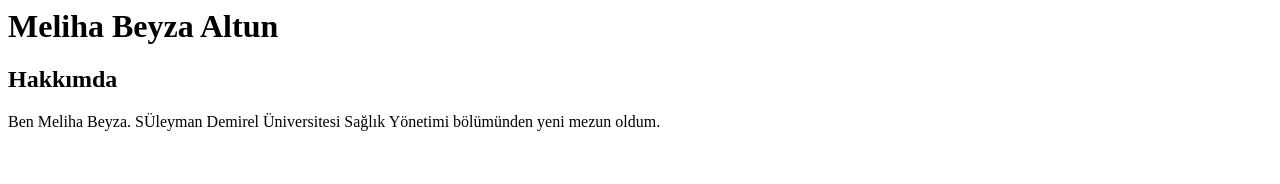
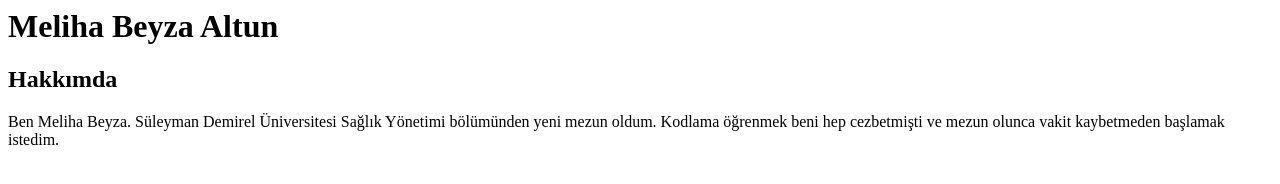
Before and after one commit to melihabeyzaltun/hakkimda-odev, a plain HTML site: page index.html in a window 1280 px wide. Drawn offline with Linux system fonts and the light colour scheme.

Commit message:
hakkımda ekleme yapıldı

```diff
--- a/index.html
+++ b/index.html
@@ -1,4 +1,4 @@
 <h1>Meliha Beyza Altun</h1>
 <!-- ctrl+ö açıklamaya al -->
 <h2>Hakkımda</h2>
-<p>Ben Meliha Beyza. SÜleyman Demirel Üniversitesi Sağlık Yönetimi bölümünden yeni mezun oldum. </p>
+<p>Ben Meliha Beyza. Süleyman Demirel Üniversitesi Sağlık Yönetimi bölümünden yeni mezun oldum. Kodlama öğrenmek beni hep cezbetmişti ve mezun olunca vakit kaybetmeden başlamak istedim.  </p>
```
